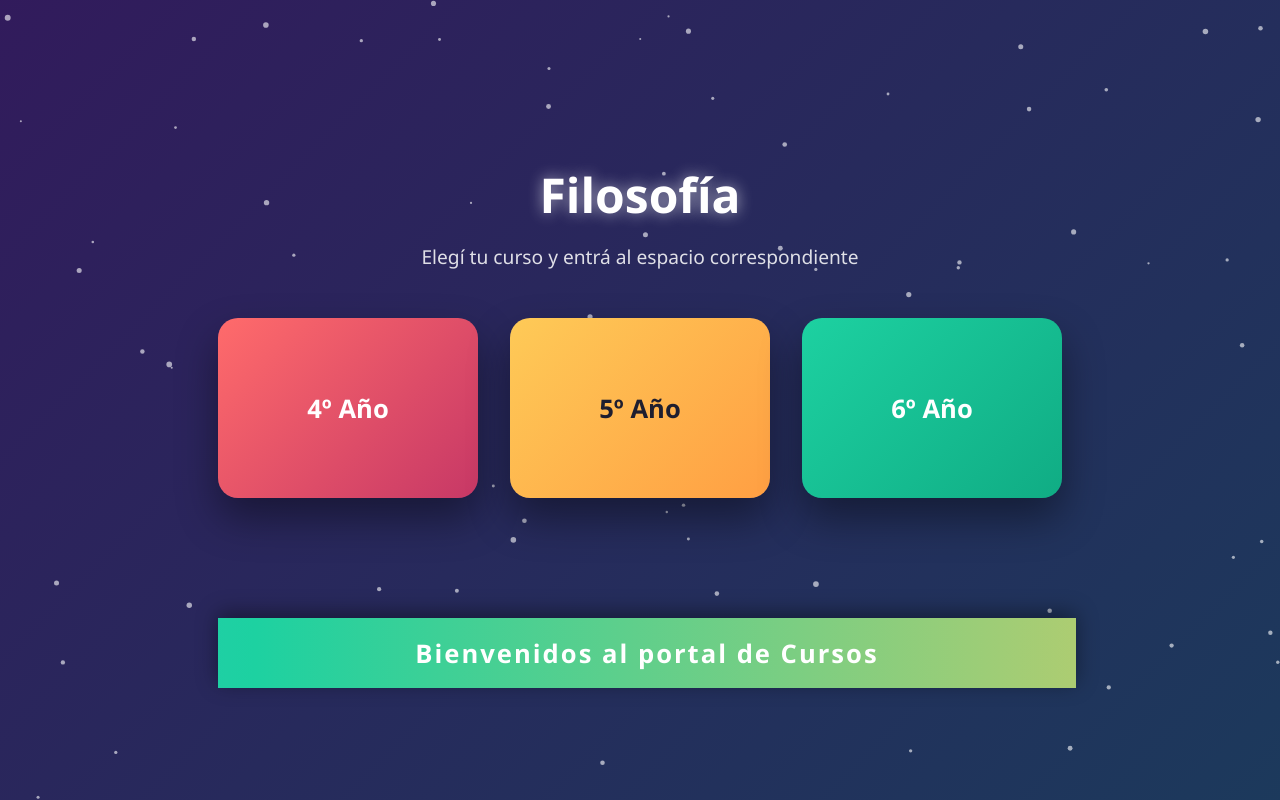
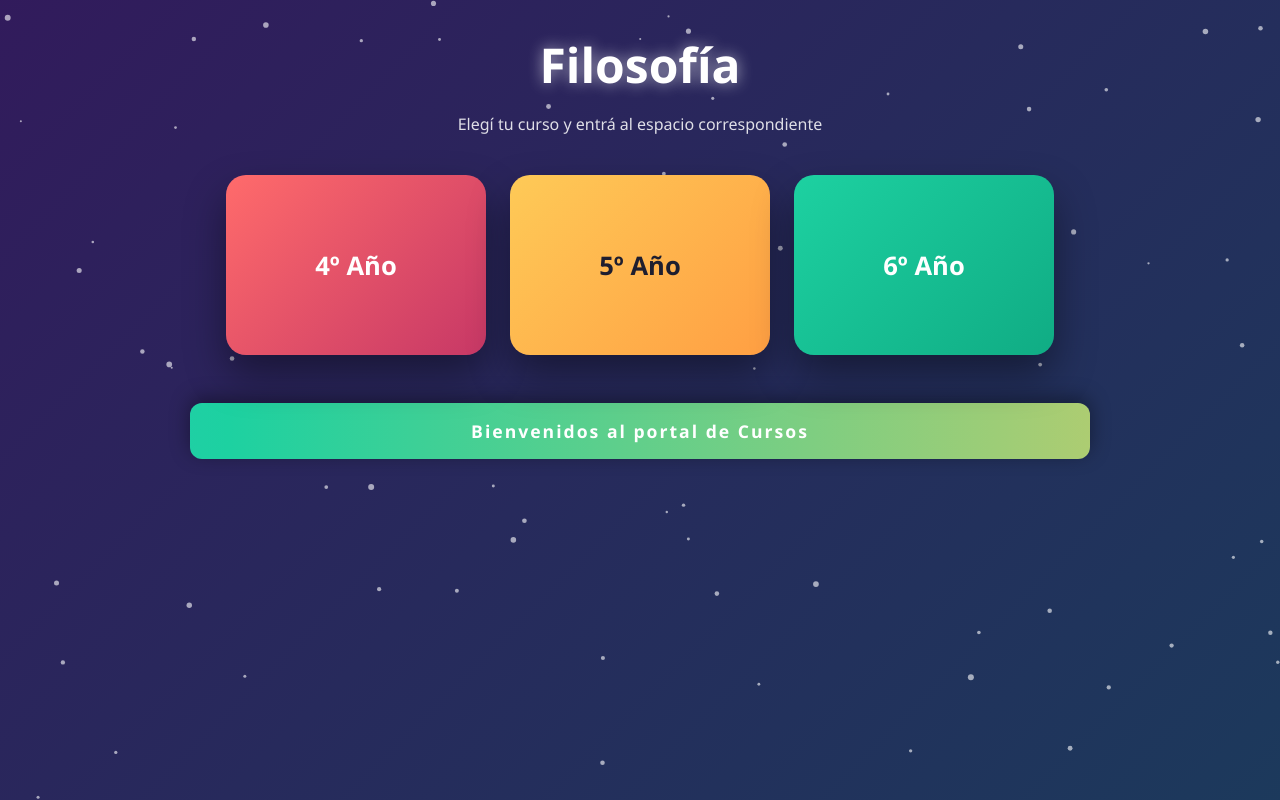
Before and after one commit to BettyLaConeja/FILOSOFIA, a plain HTML site: page index.html in a window 1280 px wide. Drawn offline with Linux system fonts and the light colour scheme.

Commit message:
Refactor index.html for improved structure and styles

```diff
--- a/index.html
+++ b/index.html
@@ -4,6 +4,7 @@
   <meta charset="UTF-8" />
   <meta name="viewport" content="width=device-width, initial-scale=1.0" />
   <title>Filosofía – Portal de Cursos</title>
+
   <style>
     * {
       box-sizing: border-box;
@@ -18,11 +19,11 @@
       background-size: 400% 400%;
       animation: fondo 12s ease infinite;
       display: flex;
-      align-items: center;
       justify-content: center;
       color: white;
-      overflow: hidden;
-      padding-bottom: 0; /* más espacio para el pie de página */
+      overflow-x: hidden;
+      overflow-y: auto;
+      padding: 2rem 1rem;
     }
 
     @keyframes fondo {
@@ -31,33 +32,41 @@
       100% { background-position: 0% 50%; }
     }
 
+    canvas {
+      position: fixed;
+      inset: 0;
+      z-index: 0;
+    }
+
     .contenedor {
+      z-index: 1;
+      max-width: 900px;
+      width: 100%;
       text-align: center;
-      z-index: 2;
-      margin-bottom: 140px; /* separa cards del pie */
     }
 
     h1 {
-      font-size: 3rem;
+      font-size: clamp(2rem, 6vw, 3rem);
       margin-bottom: 1rem;
       text-shadow: 0 0 15px rgba(255,255,255,0.6);
     }
 
     p {
-      margin-bottom: 3rem;
-      font-size: 1.2rem;
+      margin-bottom: 2.5rem;
+      font-size: 1rem;
       opacity: 0.85;
     }
 
     .botones {
       display: flex;
-      gap: 2rem;
       flex-wrap: wrap;
+      gap: 1.5rem;
       justify-content: center;
     }
 
     .card {
-      width: 260px;
+      width: 90%;
+      max-width: 260px;
       height: 180px;
       perspective: 1000px;
     }
@@ -70,8 +79,14 @@
       cursor: pointer;
     }
 
+    .card.activa .card-inner {
+      transform: rotateY(180deg);
+    }
+
+    @media (hover: hover) {
       .card:hover .card-inner {
         transform: rotateY(180deg) scale(1.05);
+      }
     }
 
     .card-front,
@@ -85,6 +100,8 @@
       justify-content: center;
       backface-visibility: hidden;
       box-shadow: 0 20px 40px rgba(0,0,0,0.4);
+      text-align: center;
+      padding: 1rem;
     }
 
     .card-front {
@@ -95,8 +112,6 @@
     .card-back {
       transform: rotateY(180deg);
       font-size: 1.1rem;
-      padding: 1rem;
-      text-align: center;
     }
 
     .cuarto {
@@ -112,29 +127,18 @@
       background: linear-gradient(135deg, #1dd1a1, #10ac84);
     }
 
-    canvas {
-      position: absolute;
-      top: 0;
-      left: 0;
-      z-index: 1;
-    }
-
     .barra-bienvenida {
-      position: relative; /* ahora es un pie de página real */
-      width: 330%;
-      height: 70px;
-      display: flex;
-      align-items: center;
-      justify-content: center;
-      font-size: 1.6rem;
+      margin-top: 3rem;
+      padding: 1rem;
+      font-size: 1.1rem;
       font-weight: bold;
       letter-spacing: 2px;
-      color: white;
+      text-align: center;
       background: linear-gradient(270deg, #ff6b6b, #feca57, #1dd1a1, #54a0ff, #c56cf0);
       background-size: 600% 600%;
       animation: colores 8s ease infinite;
+      border-radius: 12px;
       box-shadow: 0 -5px 20px rgba(0,0,0,0.4);
-      margin-top: 120px;
     }
 
     @keyframes colores {
@@ -144,6 +148,7 @@
     }
   </style>
 </head>
+
 <body>
 
 <canvas id="filosofia"></canvas>
@@ -153,28 +158,32 @@
   <p>Elegí tu curso y entrá al espacio correspondiente</p>
 
   <div class="botones">
-      <div class="card" onclick="irA('https://sites.google.com/view/filosofante/inicio')">
+
+    <div class="card" onclick="toggleCard(this); irA('https://sites.google.com/view/filosofante/inicio')">
       <div class="card-inner">
         <div class="card-front cuarto">4º Año</div>
         <div class="card-back cuarto">Introducción al pensamiento filosófico</div>
       </div>
-
-  <div class="barra-bienvenida">Bienvenidos al portal de Cursos</div>
     </div>
 
-      <div class="card" onclick="irA('https://sites.google.com/view/filoquinto/inicio?authuser=0')">
+    <div class="card" onclick="toggleCard(this); irA('https://sites.google.com/view/filoquinto/inicio?authuser=0')">
       <div class="card-inner">
         <div class="card-front quinto">5º Año</div>
         <div class="card-back quinto">Conocimiento, ciencia y verdad</div>
       </div>
     </div>
 
-      <div class="card" onclick="irA('https://sites.google.com/view/filosexto/inicio?authuser=0')">
+    <div class="card" onclick="toggleCard(this); irA('https://sites.google.com/view/filosexto/inicio?authuser=0')">
       <div class="card-inner">
         <div class="card-front sexto">6º Año</div>
         <div class="card-back sexto">Ética, política y filosofía contemporánea</div>
       </div>
     </div>
+
+  </div>
+
+  <div class="barra-bienvenida">
+    Bienvenidos al portal de Cursos
   </div>
 </div>
 
@@ -183,7 +192,10 @@
     window.location.href = url;
   }
 
-    // Fondo animado de partículas
+  function toggleCard(card) {
+    card.classList.toggle('activa');
+  }
+
   const canvas = document.getElementById('filosofia');
   const ctx = canvas.getContext('2d');
   let w, h;
@@ -224,5 +236,6 @@
 
   animar();
 </script>
+
 </body>
 </html>
```
Lines whose indentation alone changed are shown as unchanged.
